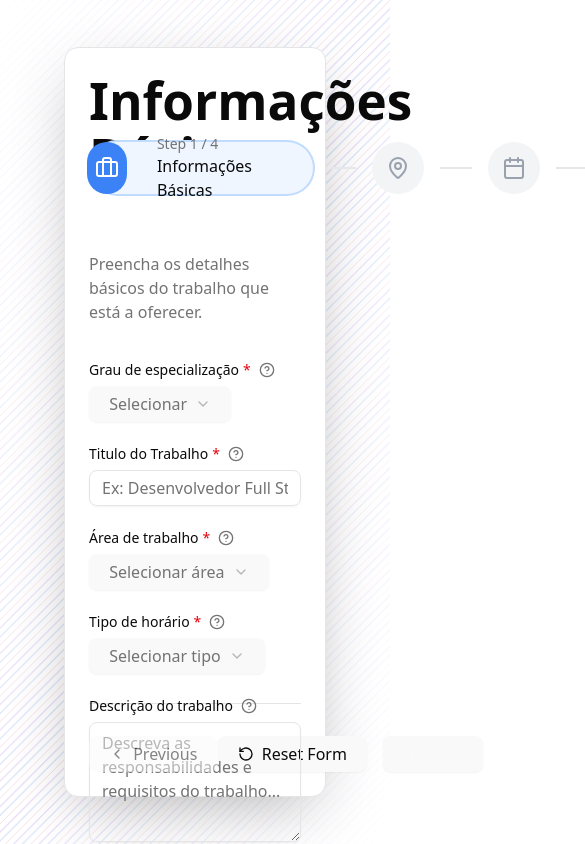
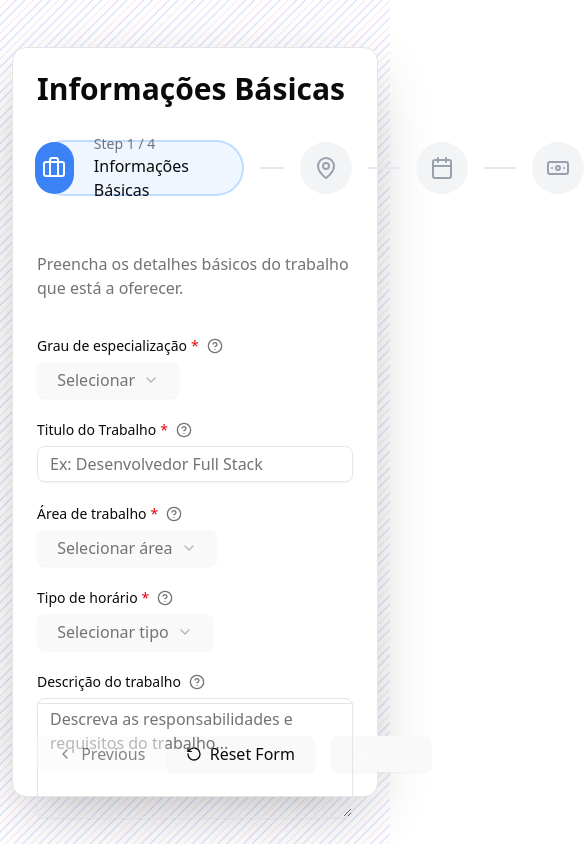
Before and after one commit to Zediogo96/tw-components, a React (Vite) app: page / in a window 390 px wide. Shown: the top 844 px of the page, 585 px wide, since content can reach past the window. Built offline with nearby package versions, Linux system fonts and the light colour scheme.

Commit message:
wip: card & main title responsiveness

```diff
--- a/src/App.tsx
+++ b/src/App.tsx
@@ -3,8 +3,7 @@ import MultiStepForm from '@/components/multi-step-form';
 // src/app.jsx
 export default function App() {
     return (
-        <div className="h-screen w-screen flex items-center justify-center px-16 bg-white">
-            <div className="absolute inset-0 bg-white">
+        <div className="h-screen w-screen flex items-center justify-center px-3 bg-white">
             <div
                 className="absolute inset-0 opacity-[0.15]"
                 style={{
@@ -28,8 +27,7 @@ export default function App() {
                     backgroundSize: '25.5px 25.5px', // 18px * sqrt(2)
                 }}
             />
-                <div className="absolute inset-0 bg-gradient-to-br from-white via-white/0 to-white" />
-            </div>
+
             <MultiStepForm />
         </div>
     );
--- a/src/components/multi-step-form/index.tsx
+++ b/src/components/multi-step-form/index.tsx
@@ -104,13 +104,13 @@ const MultiStepForm: FC = () => {
                     </AlertDialogContent>
                 </AlertDialog>
 
-                <section className="w-full max-w-7xl mx-auto bg-background text-card-foreground rounded-xl p-6 sm:p-8 lg:p-14 min-h-[750px] flex flex-col border relative z-10 backdrop-blur-sm shadow-[0_20px_60px_-15px_rgba(0,0,0,0.3)]">
+                <section className="w-full lg:max-w-7xl mx-auto bg-background text-card-foreground rounded-xl p-6 sm:p-4 lg:p-14 min-h-[750px] flex flex-col border relative z-10 backdrop-blur-sm shadow-[0_20px_60px_-15px_rgba(0,0,0,0.3)]">
                     <div className="flex flex-col lg:flex-row justify-between items-start gap-8 mb-14">
                         <div className="relative h-[2.25rem] sm:h-[2.5rem]">
                             <h1
                                 key={displayedTitle}
                                 className={cn(
-                                    'text-2xl sm:text-3xl font-bold shrink-0  w-full',
+                                    'text-3xl md:text-4xl  font-bold shrink-0  w-full',
                                     isAnimating ? 'animate-fade-out-up' : 'animate-fade-in-up'
                                 )}
                             >
--- a/src/components/multi-step-form/step-indicator.tsx
+++ b/src/components/multi-step-form/step-indicator.tsx
@@ -40,7 +40,7 @@ export const StepIndicator: FC<StepIndicatorProps> = ({ step, index, currentStep
             >
                 <div
                     className={cn(
-                        'w-[52px] h-[52px] rounded-full flex items-center justify-center', // Increased from w-11 h-11 (44px)
+                        'w-[52px] h-[52px] rounded-full flex items-center justify-center',
                         'transition-all duration-300 ease-out',
                         'group cursor-pointer',
                         'hover:shadow-md',
@@ -57,17 +57,6 @@ export const StepIndicator: FC<StepIndicatorProps> = ({ step, index, currentStep
                             : undefined
                     }
                 >
-                    {/* Background spotlight effect */}
-                    <div
-                        className={cn(
-                            'absolute inset-0 rounded-full opacity-0',
-                            'bg-white/10',
-                            'transition-opacity duration-300',
-                            'group-hover:opacity-100',
-                            'group-hover:animate-spotlight-pulse'
-                        )}
-                    />
-
                     {/* Icon container */}
                     <div className={cn('relative', 'transition-all duration-200', 'group-hover:animate-micro-bounce')}>
                         <div
@@ -102,20 +91,11 @@ export const StepIndicator: FC<StepIndicatorProps> = ({ step, index, currentStep
 
                 {isActive && (
                     <div className="ml-5 overflow-hidden relative">
-                        {' '}
-                        {/* Increased from ml-4 */}
-                        {/* Gradient border container */}
-                        <div className="relative">
-                            {/* Content container */}
-                            <div className="relative  rounded-lg p-2.5">
-                                {/* Increased from p-2 */}
-                                <div className="animate-slideIn">
-                                    <p className="text-sm text-muted-foreground">
-                                        Step {index + 1} / {totalSteps}
-                                    </p>
-                                    <p className="font-medium">{step.title}</p>
-                                </div>
-                            </div>
+                        <div className="animate-slideIn">
+                            <p className="text-sm text-muted-foreground">
+                                Step {index + 1} / {totalSteps}
+                            </p>
+                            <p className="font-medium">{step.title}</p>
                         </div>
                     </div>
                 )}
--- a/src/index.css
+++ b/src/index.css
@@ -86,7 +86,6 @@ body {
 }
 
 h1 {
-    font-size: 3.2em;
     line-height: 1.1;
 }
 
@@ -280,33 +279,75 @@ button:focus-visible {
     }
 
     @keyframes shake {
-        0%, 100% {
+
+        0%,
+        100% {
             transform: translateX(0);
         }
-        10%, 30%, 50%, 70%, 90% {
+
+        10%,
+        30%,
+        50%,
+        70%,
+        90% {
             transform: translateX(-1px);
         }
-        20%, 40%, 60%, 80% {
+
+        20%,
+        40%,
+        60%,
+        80% {
             transform: translateX(1px);
         }
     }
 
     @keyframes micro-bounce {
-        0%, 100% { transform: translateY(0); }
-        25% { transform: translateY(-2px); }
-        75% { transform: translateY(1px); }
+
+        0%,
+        100% {
+            transform: translateY(0);
+        }
+
+        25% {
+            transform: translateY(-2px);
+        }
+
+        75% {
+            transform: translateY(1px);
+        }
     }
 
     @keyframes micro-wiggle {
-        0%, 100% { transform: rotate(0deg); }
-        25% { transform: rotate(-3deg); }
-        75% { transform: rotate(3deg); }
+
+        0%,
+        100% {
+            transform: rotate(0deg);
+        }
+
+        25% {
+            transform: rotate(-3deg);
+        }
+
+        75% {
+            transform: rotate(3deg);
+        }
     }
 
     @keyframes spotlight-pulse {
-        0% { opacity: 0; transform: scale(0.8); }
-        50% { opacity: 0.15; transform: scale(1.05); }
-        100% { opacity: 0; transform: scale(0.8); }
+        0% {
+            opacity: 0;
+            transform: scale(0.8);
+        }
+
+        50% {
+            opacity: 0.15;
+            transform: scale(1.05);
+        }
+
+        100% {
+            opacity: 0;
+            transform: scale(0.8);
+        }
     }
 }
 
```
Lines whose indentation alone changed are shown as unchanged.
